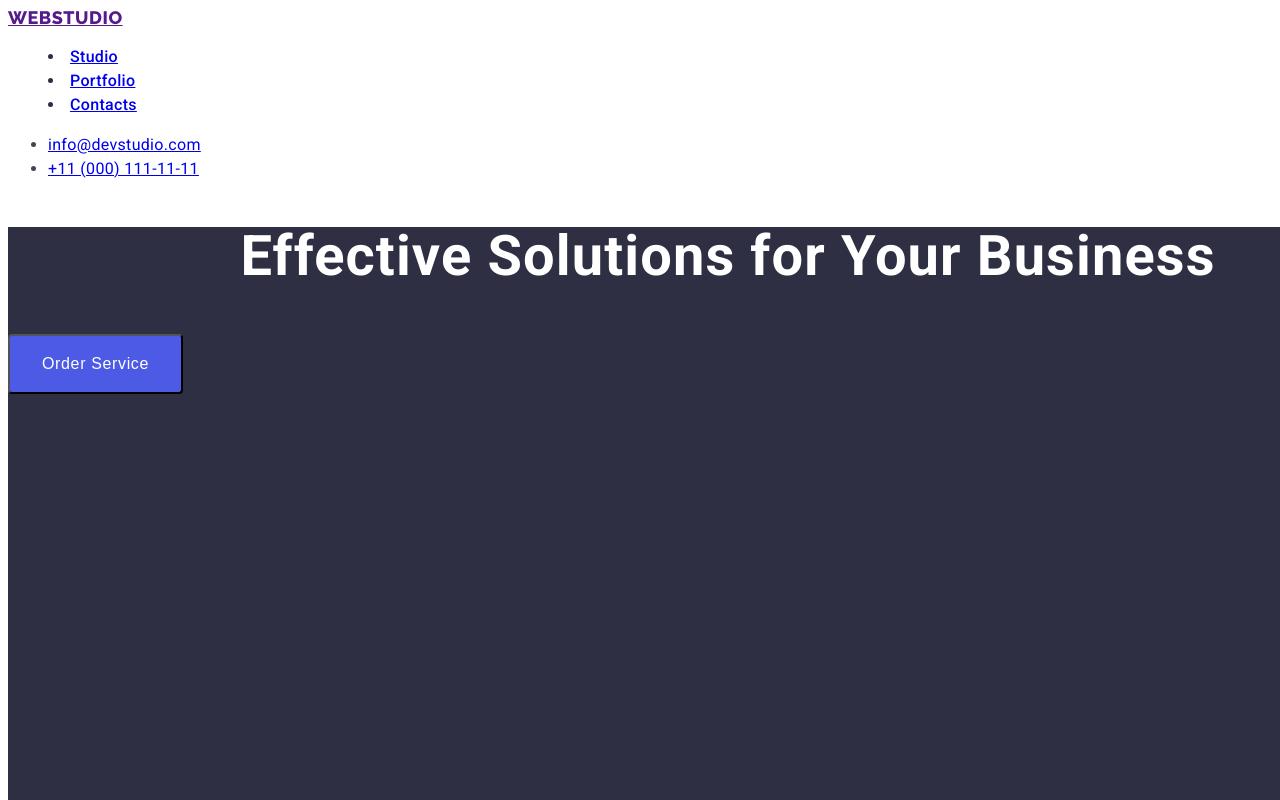
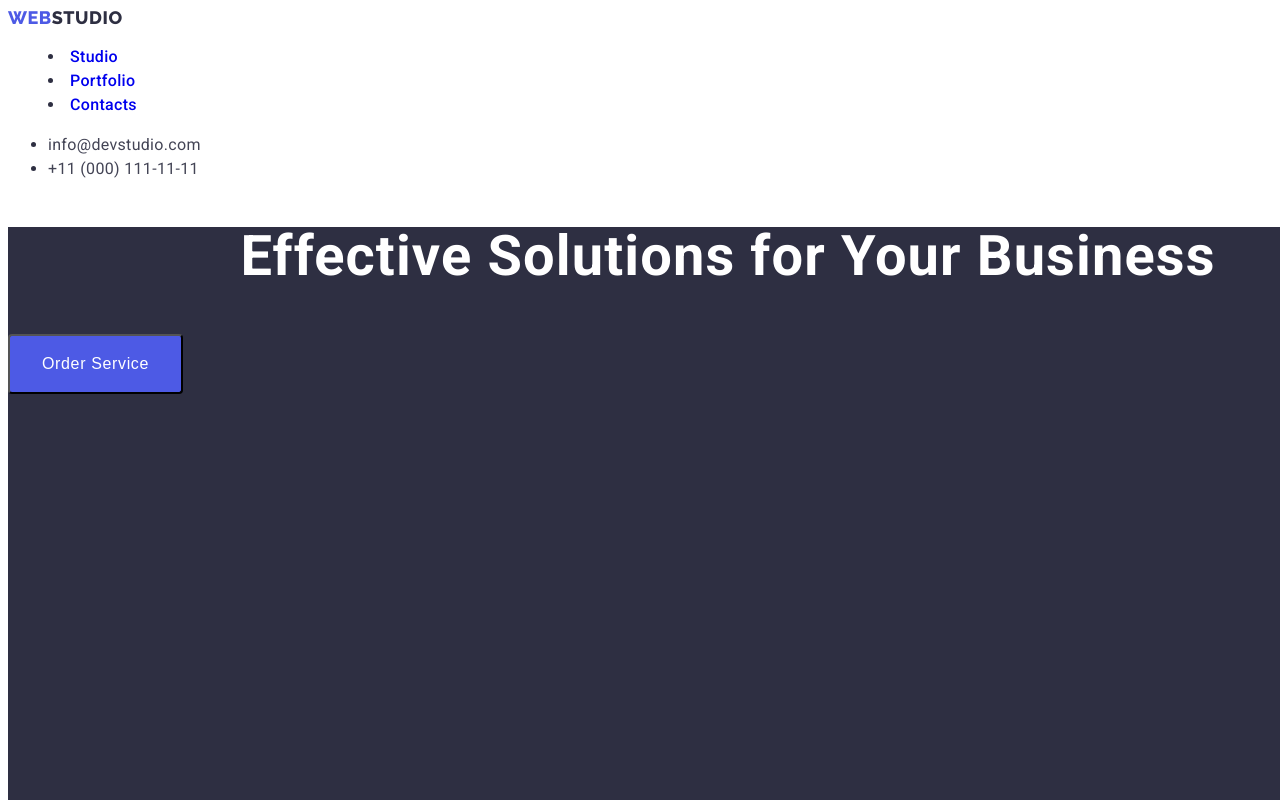
Before and after one commit to WojD89/goit-markup-hw-02, a plain HTML site: page index.html in a window 1280 px wide. Shown: the top 800 px of the page. Drawn offline with Linux system fonts and the light colour scheme.

Commit message:
HW2 class fix in header
Fixed class on links in header

```diff
--- a/css/styles.css
+++ b/css/styles.css
@@ -3,17 +3,17 @@ body {
   color: #2e2f42;
 }
 
-.web-logoup {
-  width: 44px;
-  font-family: Raleway;
-  font-size: 18px;
-  font-style: normal;
-  font-weight: 800;
-  line-height: 1.16;
-  letter-spacing: 0.54px;
-  text-transform: uppercase;
+.iris {
+  color: #4d5ae5;
 }
-.studio-logoup {
+.cloud {
+  color: #f4f4fd;
+}
+.navyblue {
+  color: #2e2f42;
+}
+
+.logo {
   width: 71px;
   font-family: Raleway;
   font-size: 18px;
@@ -22,42 +22,32 @@ body {
   line-height: 1.16;
   letter-spacing: 0.54px;
   text-transform: uppercase;
+  text-decoration: none;
 }
-.menu-studio {
+.menu-item {
   font-size: 16px;
   font-style: normal;
   font-weight: 500;
   line-height: 1.5;
   letter-spacing: 0.32px;
+  text-decoration: none;
 }
-.menu-portfolio {
-  font-size: 16px;
-  font-style: normal;
-  font-weight: 500;
-  line-height: 1.5;
-  letter-spacing: 0.32px;
+.menu-item:active .menu-item:hover .menu-item:focus {
+  color: #404bbf;
 }
-.menu-contacts {
-  font-size: 16px;
-  font-style: normal;
-  font-weight: 500;
-  line-height: 1.5;
-  letter-spacing: 0.32px;
-}
-.mail {
+
+.contact {
   color: #434455;
   font-size: 16px;
   font-style: normal;
   line-height: 1.5;
   letter-spacing: 0.32px;
+  text-decoration: none;
 }
-.tel {
-  color: #434455;
-  font-size: 16px;
-  font-style: normal;
-  line-height: 1.5;
-  letter-spacing: 0.32px;
+.contact:active .contact:focus {
+  color: #404bbf;
 }
+
 .front-button {
   padding: 16px 32px;
   border-radius: 4px;
@@ -151,32 +141,11 @@ body {
   line-height: 1.5;
   letter-spacing: 0.32px;
 }
-.web-logodown {
-  width: 44px;
-  height: 21px;
-  color: #4d5ae5;
-  font-family: Raleway;
-  font-size: 18px;
-  font-style: normal;
-  font-weight: 800;
-  line-height: 1.16;
-  letter-spacing: 0.54px;
-  text-transform: uppercase;
-}
-.studio-logodown {
-  width: 71px;
-  height: 21px;
-  color: #f4f4fd;
-  font-family: Raleway;
-  font-size: 18px;
-  font-style: normal;
-  font-weight: 800;
-  line-height: 1.16;
-  letter-spacing: 0.54px;
-  text-transform: uppercase;
-}
+
 .footer {
   background-color: #2e2f42;
+  width: 1440px;
+  height: 312px;
 }
 .footer-txt {
   width: 264px;
@@ -189,6 +158,9 @@ body {
 }
 .front-button {
   cursor: pointer;
+}
+.front-button:hover {
+  background-color: #404bbf;
 }
 
 .button {
--- a/index.html
+++ b/index.html
@@ -14,23 +14,26 @@
   </head>
   <body>
     <header>
-      <a href=""
-        ><span class="web-logoup">WEB</span
-        ><span class="studio-logoup">STUDIO</span></a
+      <a class="logo" href="/index.html"
+        ><span class="iris">WEB</span><span class="navyblue">STUDIO</span></a
       >
       <nav>
         <menu>
-          <li class="menu-studio"><a href="index.html">Studio</a></li>
-          <li class="menu-portfolio"><a href="portfolio.html">Portfolio</a></li>
-          <li class="menu-contacts"><a href="Contacts">Contacts</a></li>
+          <li><a class="menu-item" href="index.html">Studio</a></li>
+          <li><a class="menu-item" href="portfolio.html">Portfolio</a></li>
+          <li><a class="menu-item" href="Contacts">Contacts</a></li>
         </menu>
       </nav>
       <ul>
-        <li class="mail">
-          <a href="mailto:info@devstudio.com">info@devstudio.com</a>
+        <li>
+          <a class="contact" href="mailto:info@devstudio.com"
+            >info@devstudio.com</a
+          >
         </li>
-        <li class="tel">
-          <a href="tel:+11(000)111-11-11">+11 (000) 111-11-11</a>
+        <li>
+          <a class="contact" href="tel:+11(000)111-11-11"
+            >+11 (000) 111-11-11</a
+          >
         </li>
       </ul>
     </header>
@@ -155,9 +158,8 @@
       </section>
     </main>
     <footer class="footer">
-      <a href=""
-        ><span class="web-logodown">WEB</span
-        ><span class="studio-logodown">STUDIO</span></a
+      <a class="logo" href="/index.html"
+        ><span class="iris">WEB</span><span class="cloud">STUDIO</span></a
       >
       <p class="footer-txt">
         Increase the flow of customers and sales for your business with digital
```
Also changed, not shown: portfolio.html (+15 -13 lines).
